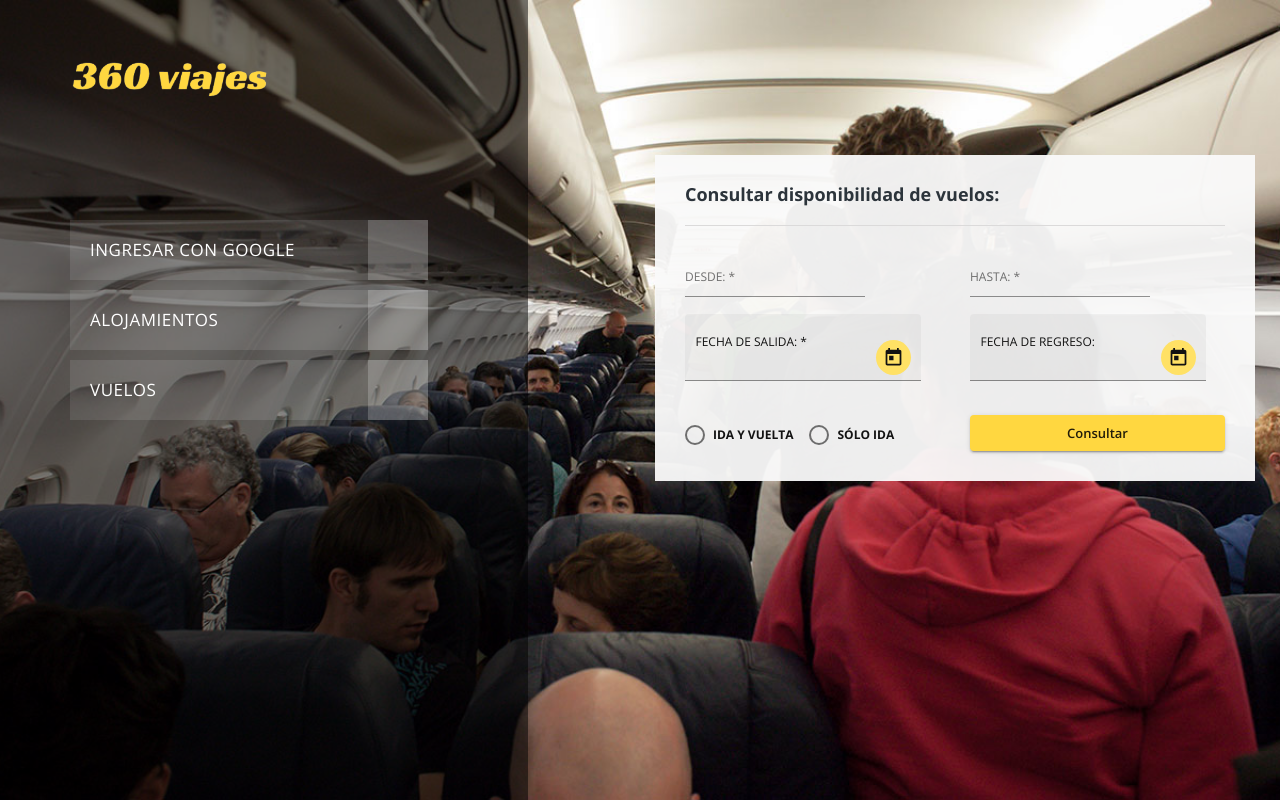
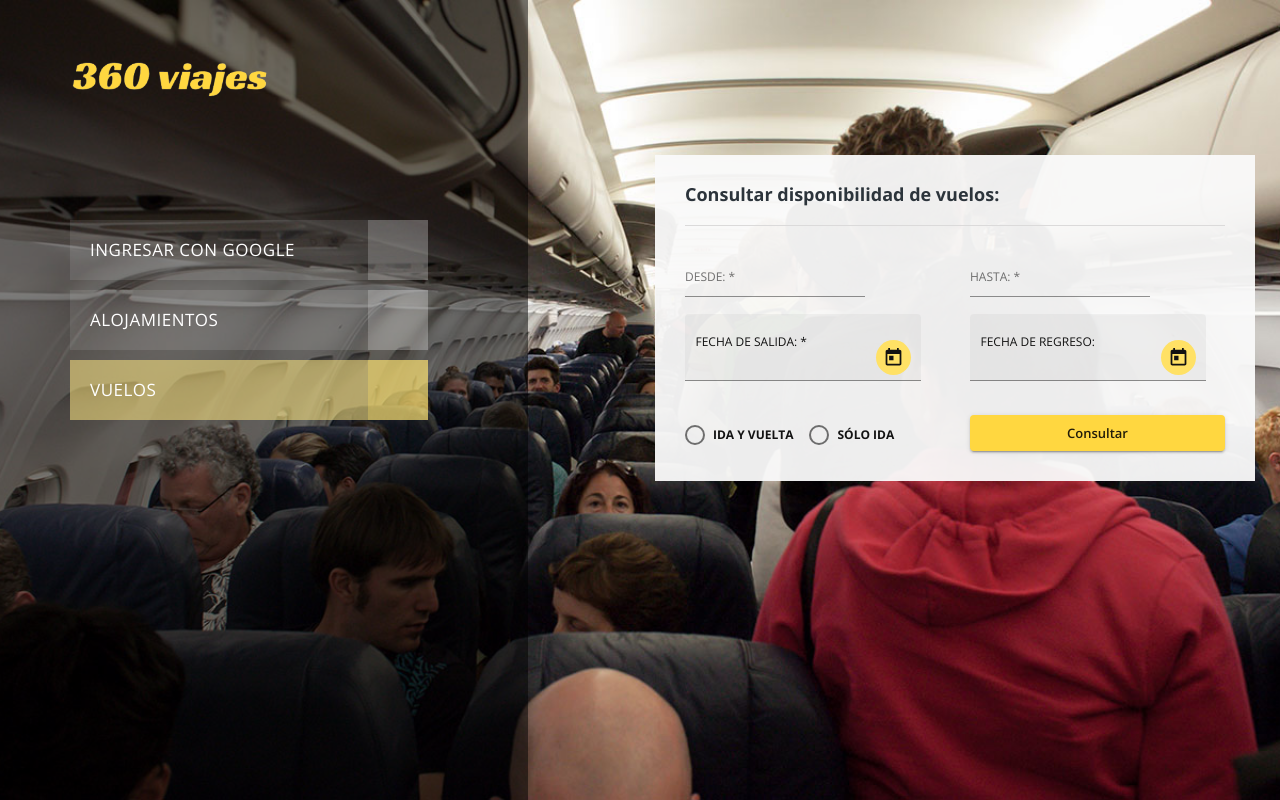
Before and after one commit to No-Country/S2-03-M, an Angular app in the folder turismo-app/: page / in a window 1280 px wide. Built offline with nearby package versions, Linux system fonts and the light colour scheme; a web font is replaced by a local one.

Commit message:
Frontend: Added active class

```diff
--- a/turismo-app/src/app/pages/home/home.component.html
+++ b/turismo-app/src/app/pages/home/home.component.html
@@ -16,7 +16,7 @@
                 <a href="#"
                 >Alojamientos<i class="fa fa-bed"></i></a>
               </li>
-              <li>
+              <li class="active">
                 <a href="#"
                   >Vuelos<i class="fa fa-plane"></i></a>
               </li>
--- a/turismo-app/src/assets/css/tooplate-style.css
+++ b/turismo-app/src/assets/css/tooplate-style.css
@@ -150,11 +150,11 @@ p {
   font-size: 36px;
 }
 
-.banner .social-links li:hover {
+.banner .social-links li:hover, .banner .social-links li.active {
   background-color: rgba(255, 225, 101, 0.5);
 }
 
-.banner .social-links li:hover i {
+.banner .social-links li:hover i, .banner .social-links li.active i {
   background-color: rgba(255, 225, 101, 0.3);
 }
 
```
